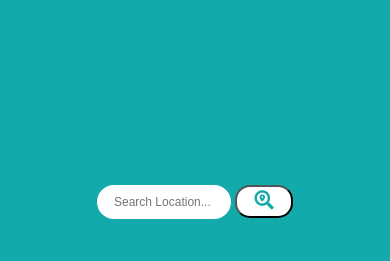
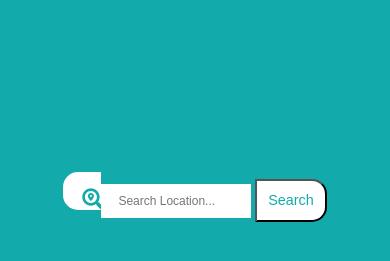
Before and after one commit to ikeshegs/geo-search-app, a plain HTML site: page index.html in a window 390 px wide. Shown: the part 91-352 px from the top of the page. Drawn offline with Linux system fonts and the light colour scheme.

Commit message:
Set picture on map-details page & modify index.html

```diff
--- a/css/index.css
+++ b/css/index.css
@@ -15,20 +15,18 @@
 .image {
   background-image: url('../images/index.jpg');
   background-repeat: no-repeat;
-  background-size: 100% 250%;
+  background-size: 100% 100%;
 }
 
 .header-container {
+  height: 15vh;
   padding: 2em 5em;
 }
 
 .main-container {
+  height: 80vh;
   text-align: center;
   padding-top: 8em;
-}
-
-.main-container div {
-  margin: 0 19px;
 }
 
 a {
@@ -37,16 +35,23 @@ a {
   font-family: Arial, Helvetica, sans-serif;
 }
 
+i {
+  border-top-left-radius: 15px;
+  border-bottom-left-radius: 15px;
+  background-color: #12aaaa;
+  color: #fff;
+  padding: 0.9em;
+}
+
 input[type=text] {
   width: 30%;
   border: 2px solid #fff;
-  padding: 15px 30px;
+  padding: 9px 30px;
   margin: 8px 0;
   outline: none;
   background-color: #fff;
   color: #000;
   font-size: 16px;
-  border-radius: 20px;
   -webkit-transition: width 0.4s ease-in-out;
   transition: width 0.4s ease-in-out;
 }
@@ -58,7 +63,8 @@ input[type=text]:focus {
 button {
   width: 5em;
   height: 40px;
-  border-radius: 15px;
+  border-top-right-radius: 15px;
+  border-bottom-right-radius: 15px;
   border-color: none;
   outline: none;
   background-color: #12aaaa;
@@ -77,6 +83,14 @@ button {
     font-size: 0.75em;
   }
 
+  i {
+    background-color: #fff;
+    color: #12aaaa;
+    width: 1.5em;
+    height: 1.2em;
+    text-align: center;
+  }
+
   input[type=text] {
     font-size: 0.75em;
     padding: 8px 15px;
@@ -84,8 +98,8 @@ button {
   }
 
   button {
-    width: 4em;
-    height: 2.3em;
+    width: 5em;
+    height: 3em;
     font-size: .9em;
     background-color: #fff;
     color: #12aaaa;
--- /dev/null
+++ b/css/map-page.css
@@ -0,0 +1,45 @@
+body {
+  margin: 0;
+}
+
+a {
+  color: #12aaaa;
+}
+
+.header-container__color {
+  background-color: #fcf5fc;
+}
+
+.map-container {
+  text-align: center;
+}
+
+.map-container h2 {
+  font-size: 2em;
+  font-weight: 700;
+  letter-spacing: 0.3em;
+  text-transform: uppercase;
+}
+
+.map-image {
+  width: 90vw;
+  height: 60vh;
+}
+
+@media only screen and (max-width: 600px) {
+
+  .header-container {
+    padding: 4em 4em;
+    font-size: 0.75em;
+  }
+
+h1 {
+    top: 10px;
+  }
+
+  .map-container h2 {
+    font-size: 1.2em;
+    letter-spacing: 0.3em;
+    text-transform: uppercase;
+  }
+}
--- a/index.html
+++ b/index.html
@@ -17,8 +17,8 @@
   </header>
   <main class="main-container">
     <div>
-      <input type="text" name="search" id="search" placeholder="Search Location...">
-      <button type="submit"><i class="fas fa-search-location fa-lg"></i></button>
+      <i class="fas fa-search-location fa-lg"></i><input type="text" name="search" id="search" placeholder="Search Location..."></i>
+      <button type="submit">Search</button>
     </div>
   </main>
 </body>
```
Also changed, not shown: map-details.html (+6 -5 lines), favicon.png.
